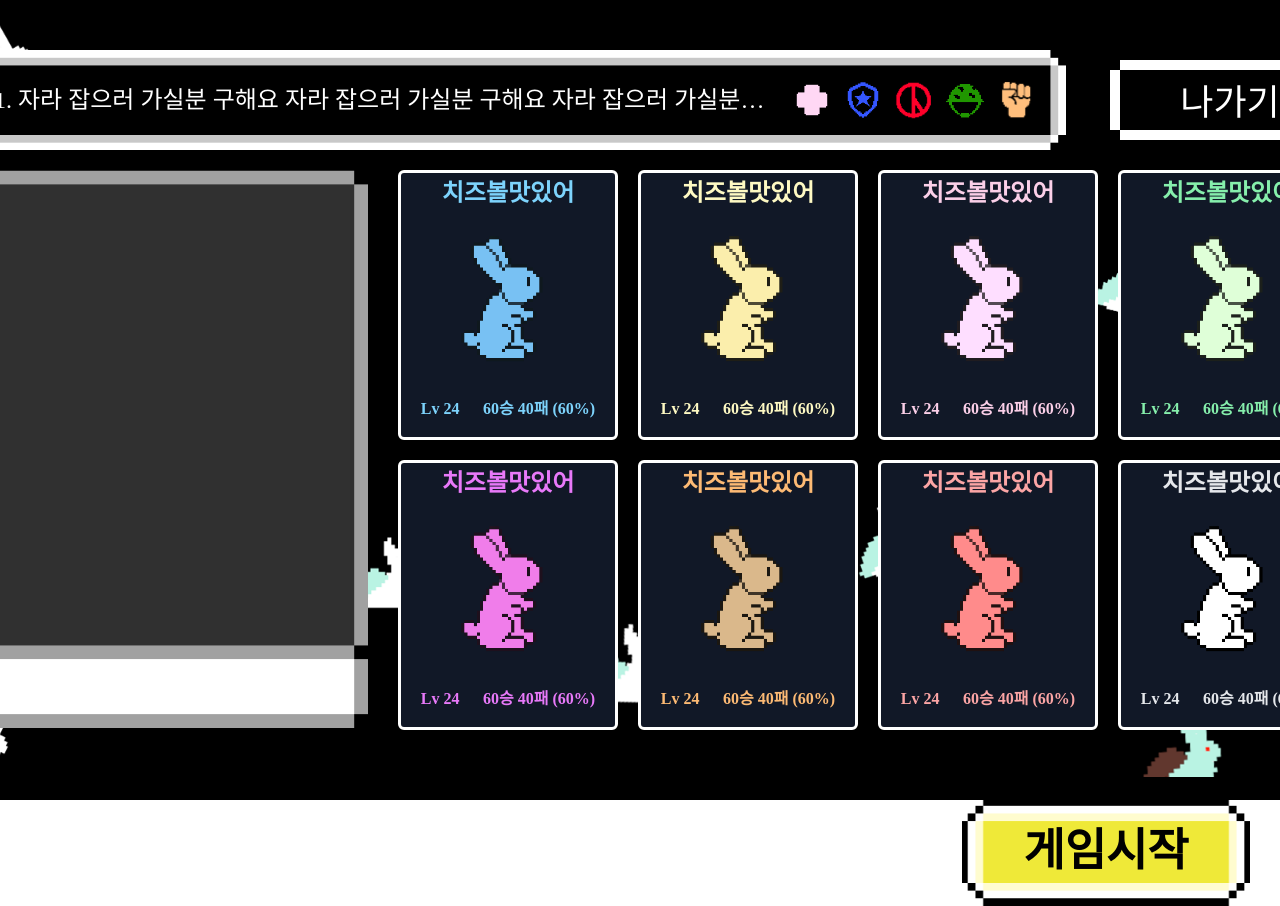
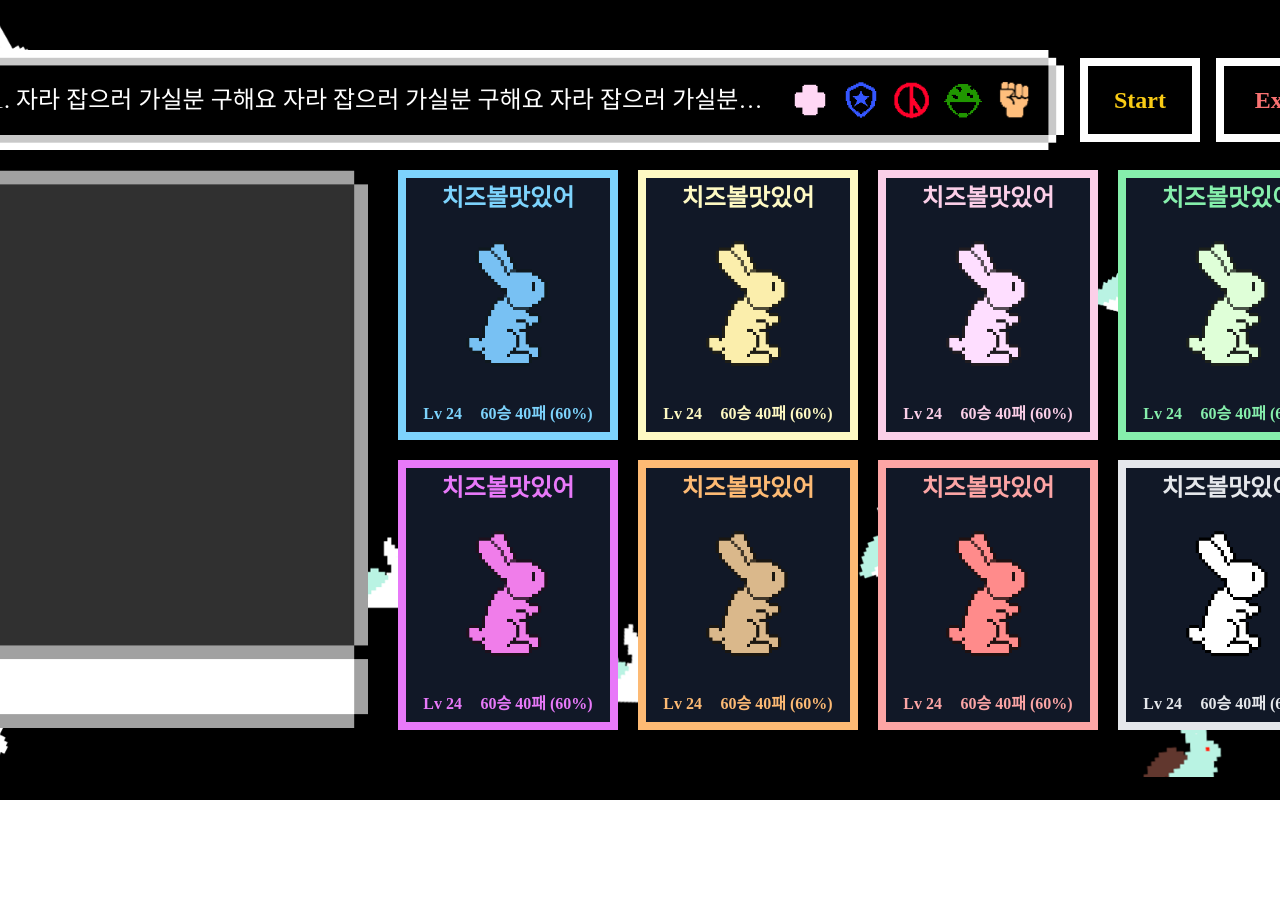
Before and after one commit to tlalswn23/whostheazara, a React (Vite) app in the folder FE/: page /room/1 in a window 1280 px wide. Shown: the top 906 px of the page. After the commit the page ends 800 px from the top, so only its background shows below. Built offline with nearby package versions, Linux system fonts and the light colour scheme; a web font is replaced by a local one.

Commit message:
Feat: Room 디테일 UI 수정

```diff
--- a/FE/src/components/room/RoomExitBtn.tsx
+++ /dev/null
@@ -1,23 +0,0 @@
-import { Link } from "react-router-dom";
-import simpleSquareImg from "../../assets/img/common/simpleSquareImg.png";
-import { useWebSocket } from "../../context/socketContext";
-
-export const RoomExitBtn = () => {
-  const { client } = useWebSocket();
-  return (
-    <div
-      className={`3xl:w-[300px] w-[240px] 3xl:h-[100px] h-[80px] bg-cover flex justify-center bg-black`}
-      style={{ backgroundImage: `url("${simpleSquareImg}")` }}
-    >
-      <Link
-        to={"/lobby"}
-        className="text-white 3xl:text-[42px] text-[36px] 3xl:w-[260px] w-[240px] 3xl:py-[18px] py-[16px] text-center"
-        onClick={() => {
-          client?.deactivate();
-        }}
-      >
-        나가기
-      </Link>
-    </div>
-  );
-};
--- a/FE/src/components/room/RoomHeader.tsx
+++ b/FE/src/components/room/RoomHeader.tsx
@@ -5,7 +5,7 @@ import RoomJobBtn from "./RoomJobBtn";
 export const RoomHeader = () => {
   return (
     <div
-      className="3xl:w-[1420px] w-[1136px] 3xl:h-[126px] h-[100.8px] 3xl:text-[38px] text-[30.4px] text-white flex items-center bg-cover"
+      className="3xl:w-[1420px] w-[1136px] 3xl:h-[126px] h-[100.8px] 3xl:text-[38px] text-[30.4px] text-white flex items-center bg-cover 3xl:ml-[25px] ml-[20px]"
       style={{ backgroundImage: `url("${roomTitle}")` }}
     >
       <p className="3xl:text-[30px] text-[24px] 3xl:w-[1000px] w-[800px] 3xl:ml-[50px] ml-[40px] overflow-hidden text-ellipsis whitespace-nowrap">
--- /dev/null
+++ b/FE/src/components/room/RoomHeaderBtn.tsx
@@ -0,0 +1,28 @@
+import { Link } from "react-router-dom";
+import { useWebSocket } from "../../context/socketContext";
+
+export const RoomHeaderBtn = () => {
+  const { client } = useWebSocket();
+  return (
+    <div className={`3xl:w-[360px] w-[288px] 3xl:h-[100px] h-[80px] bg-cover flex items-center font-bold`}>
+      <Link
+        to={"/lobby"}
+        className="3xl:text-[30px] text-[24px] 3xl:w-[150px] w-[120px] 3xl:py-[20px] py-[16px] text-center border-white 3xl:border-[10px] border-[8px] bg-black 3xl:ml-[20px] ml-[16px] text-yellow-400"
+        onClick={() => {
+          client?.deactivate();
+        }}
+      >
+        Start
+      </Link>
+      <Link
+        to={"/lobby"}
+        className="3xl:text-[30px] text-[24px] 3xl:w-[150px] w-[120px] 3xl:py-[20px] py-[16px] text-center border-white 3xl:border-[10px] border-[8px] bg-black 3xl:ml-[20px] ml-[16px] text-red-400"
+        onClick={() => {
+          client?.deactivate();
+        }}
+      >
+        Exit
+      </Link>
+    </div>
+  );
+};
--- a/FE/src/components/room/RoomUserList.tsx
+++ b/FE/src/components/room/RoomUserList.tsx
@@ -1,5 +1,3 @@
-import yellowBtnImg from "../../assets/img/common/yellowBtnImg.png";
-import { Link } from "react-router-dom";
 import { RoomUserListItem } from "./RoomUserListItem";
 
 export const RoomUserList = () => {
@@ -12,13 +10,6 @@ export const RoomUserList = () => {
             <RoomUserListItem item={item + 1} key={index} />
           ))}
         </div>
-        <div className="absolute 3xl:w-[360px] w-[288px] 3xl:h-[120px] h-[96px] flex justify-center items-center bottom-[-100px] right-[30px]">
-          <img src={yellowBtnImg} className="absolute" />
-          {/* TODO: ingame으로 진입 및 ingame에서 방 세팅 보내면서 openvidu 시작*/}
-          <Link to="/game" className="absolute w-full text-center py-[20px]">
-            게임시작
-          </Link>
-        </div>
       </div>
     </>
   );
--- a/FE/src/components/room/RoomUserListItem.tsx
+++ b/FE/src/components/room/RoomUserListItem.tsx
@@ -1,4 +1,5 @@
 import { TEXT_COLOR_MAP } from "../../constants/common/TextColorMap";
+import { BORDER_COLOR_MAP } from "../../constants/game/ColorMap";
 import { RABBIT_MAP } from "../../constants/game/RabbitMap";
 import { RABBIT_STATE_MAP } from "../../constants/game/RabbitStateMap";
 
@@ -10,7 +11,7 @@ export const RoomUserListItem = ({ item }: RoomUserListItemProps) => {
   return (
     <>
       <div
-        className={`3xl:w-[275px] w-[220px] 3xl:h-[337.5px] h-[270px] 3xl:border-[4px] border-[3.2px] border-white ${TEXT_COLOR_MAP[item]} rounded-md bg-gray-900 3xl:mb-[25px] mb-[20px] 3xl:mx-[12.5px] mx-[10px]`}
+        className={`3xl:w-[275px] w-[220px] 3xl:h-[337.5px] h-[270px] 3xl:border-[10px] border-[8px] ${BORDER_COLOR_MAP[item]} ${TEXT_COLOR_MAP[item]} bg-gray-900 3xl:mb-[25px] mb-[20px] 3xl:mx-[12.5px] mx-[10px]`}
       >
         <div className="3xl:text-[30px] text-[24px] w-full 3xl:h-[50px] h-[40px] flex justify-center items-center flex-wrap">
           <p className="text-center">치즈볼맛있어</p>
--- a/FE/src/pages/Room.tsx
+++ b/FE/src/pages/Room.tsx
@@ -1,5 +1,5 @@
 import { RoomHeader } from "../components/room/RoomHeader";
-import { RoomExitBtn } from "../components/room/RoomExitBtn";
+import { RoomHeaderBtn } from "../components/room/RoomHeaderBtn";
 import { RoomChat } from "../components/room/RoomChat";
 import { RoomUserList } from "../components/room/RoomUserList";
 import { RoomLayout } from "../layouts/RoomLayout";
@@ -8,9 +8,9 @@ export const Room = () => {
   return (
     <RoomLayout>
       <div className="flex flex-wrap w-full justify-center items-center 3xl:px-[40px] px-[36px]">
-        <div className="flex items-center justify-around w-full">
+        <div className="flex items-center w-full">
           <RoomHeader />
-          <RoomExitBtn />
+          <RoomHeaderBtn />
         </div>
         <div className="flex items-center w-full">
           <RoomChat />
```
Also changed, not shown: FE/src/assets/img/room/exit.png (added), FE/src/assets/img/room/start.png (added), 2 other files (tests, documents, lock files or other folders).
